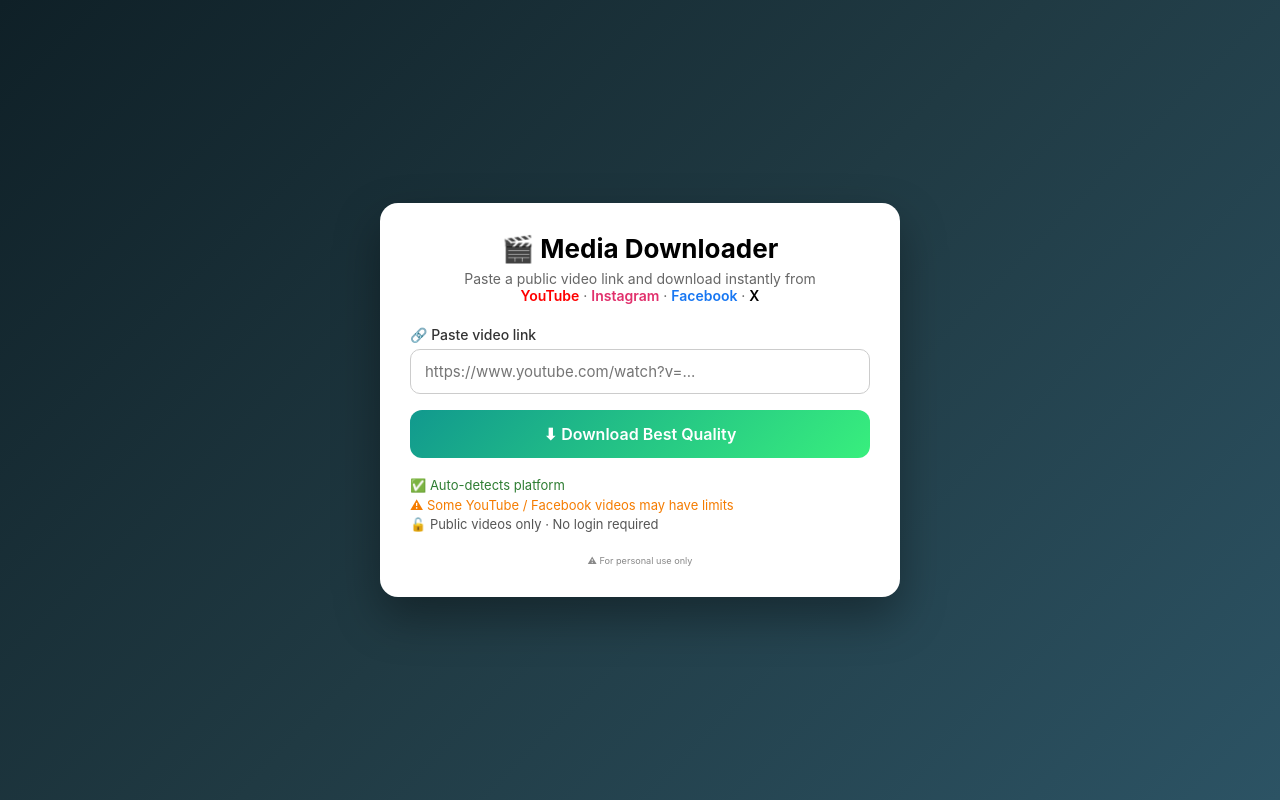
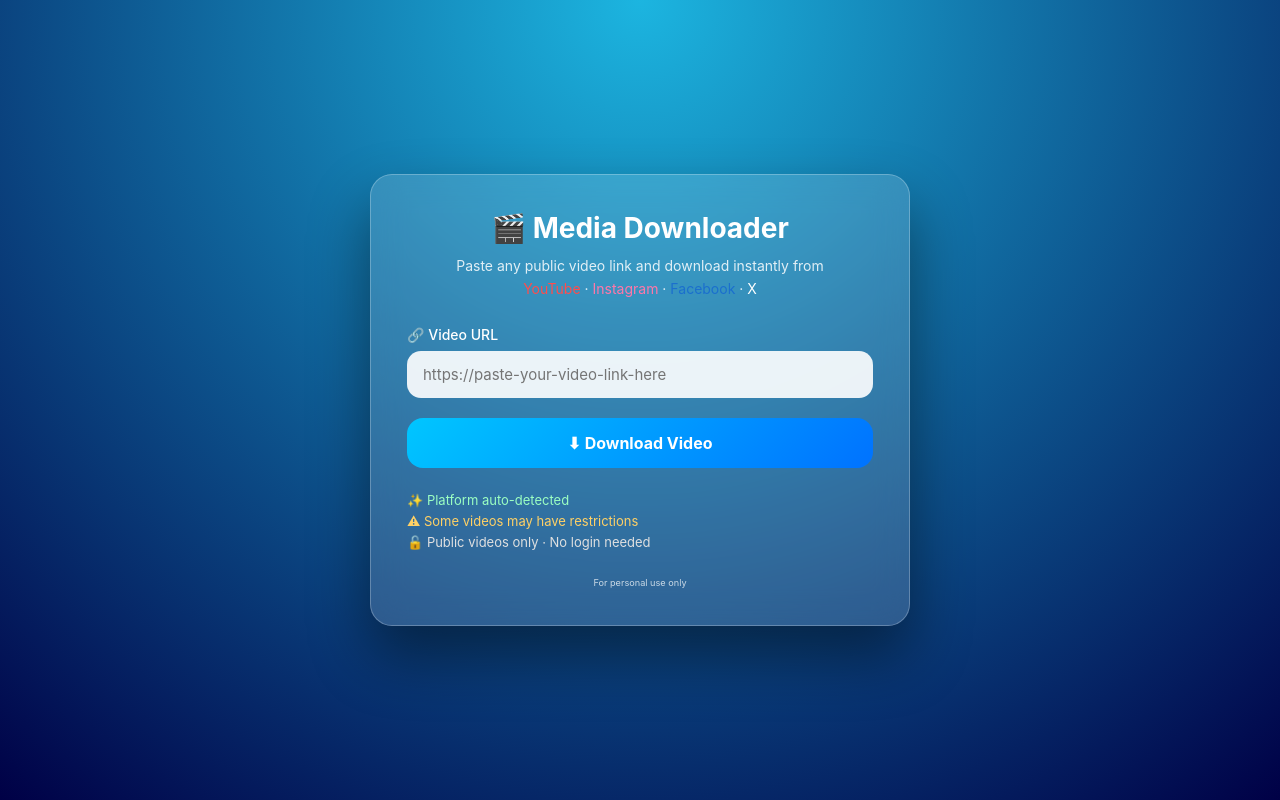
Before and after one commit to harinathreddy810/Media-downloader, a FastAPI app: page / in a window 1280 px wide. Run offline with FastAPI, Linux system fonts and the light colour scheme.

Commit message:
Final Upadate for Frontend

```diff
--- a/app.py
+++ b/app.py
@@ -4,8 +4,12 @@ import subprocess
 from fastapi import FastAPI, Request, Form
 from fastapi.responses import HTMLResponse, FileResponse
 from fastapi.templating import Jinja2Templates
+from fastapi.staticfiles import StaticFiles   # ✅ ADD
 
 app = FastAPI(title="Private Media Downloader")
+
+# ✅ ADD THIS
+app.mount("/static", StaticFiles(directory="static"), name="static")
 
 BASE_DIR = os.path.dirname(os.path.abspath(__file__))
 DOWNLOAD_DIR = os.path.join(BASE_DIR, "downloads")
--- a/static/style.css
+++ b/static/style.css
@@ -8,128 +8,143 @@
 /* Background */
 body {
     min-height: 100vh;
-    background: linear-gradient(135deg, #0f2027, #203a43, #2c5364);
+    background: radial-gradient(circle at top, #1cb5e0, #000046);
 }
 
-/* Center wrapper */
+/* Center */
 .page {
     min-height: 100vh;
     display: flex;
     justify-content: center;
     align-items: center;
-    padding: 16px;
+    padding: 18px;
 }
 
-/* Card */
+/* Glass card */
 .card {
-    background: #ffffff;
     width: 100%;
-    max-width: 420px;
-    padding: 26px;
-    border-radius: 18px;
-    box-shadow: 0 20px 45px rgba(0, 0, 0, 0.35);
-    animation: fadeIn 0.6s ease;
+    max-width: 430px;
+    padding: 30px 26px;
+    border-radius: 22px;
+    background: rgba(255, 255, 255, 0.15);
+    backdrop-filter: blur(16px);
+    -webkit-backdrop-filter: blur(16px);
+    border: 1px solid rgba(255, 255, 255, 0.25);
+    box-shadow: 0 30px 60px rgba(0, 0, 0, 0.45);
+    animation: slideUp 0.6s ease;
 }
 
-@keyframes fadeIn {
-    from { opacity: 0; transform: translateY(12px); }
-    to { opacity: 1; transform: translateY(0); }
+@keyframes slideUp {
+    from {
+        opacity: 0;
+        transform: translateY(20px);
+    }
+    to {
+        opacity: 1;
+        transform: translateY(0);
+    }
 }
 
-/* Header */
+/* Title */
 h1 {
     text-align: center;
-    font-size: 26px;
-    margin-bottom: 6px;
+    font-size: 28px;
+    font-weight: 700;
+    color: #fff;
+    margin-bottom: 10px;
 }
 
+/* Subtitle */
 .subtitle {
     text-align: center;
     font-size: 14px;
-    color: #666;
-    margin-bottom: 22px;
+    color: rgba(255, 255, 255, 0.85);
+    line-height: 1.6;
+    margin-bottom: 26px;
 }
 
-/* Platform colors */
-.yt { color: #ff0000; font-weight: 600; }
-.ig { color: #e1306c; font-weight: 600; }
-.fb { color: #1877f2; font-weight: 600; }
-.x  { color: #000; font-weight: 600; }
+/* Platform highlight */
+.yt { color: #ff4d4d; }
+.ig { color: #ff77a9; }
+.fb { color: #1b6fce; }
+.x  { color: #ffffff; }
 
-/* Form */
+/* Labels */
 label {
+    display: block;
     font-size: 14px;
     font-weight: 500;
-    color: #333;
-    margin-bottom: 6px;
-    display: block;
+    color: #fff;
+    margin-bottom: 8px;
 }
 
-input, select {
+/* Input */
+input {
     width: 100%;
-    padding: 12px 14px;
-    border-radius: 10px;
-    border: 1px solid #ccc;
+    padding: 14px 16px;
+    border-radius: 14px;
+    border: none;
     font-size: 15px;
-    margin-bottom: 16px;
-    transition: border 0.2s, box-shadow 0.2s;
+    outline: none;
+    margin-bottom: 20px;
+    background: rgba(255, 255, 255, 0.9);
+    transition: box-shadow 0.2s, transform 0.1s;
 }
 
-input:focus, select:focus {
-    outline: none;
-    border-color: #2c5364;
-    box-shadow: 0 0 0 2px rgba(44, 83, 100, 0.2);
+input:focus {
+    box-shadow: 0 0 0 3px rgba(28, 181, 224, 0.45);
+    transform: scale(1.01);
 }
 
 /* Button */
 button {
     width: 100%;
-    padding: 14px;
-    border-radius: 12px;
+    padding: 15px;
+    border-radius: 16px;
     border: none;
     font-size: 16px;
-    font-weight: 600;
+    font-weight: 700;
+    color: #fff;
     cursor: pointer;
-    background: linear-gradient(135deg, #11998e, #38ef7d);
-    color: #fff;
+    background: linear-gradient(135deg, #00c6ff, #0072ff);
     transition: transform 0.15s ease, box-shadow 0.15s ease;
 }
 
 button:hover {
     transform: translateY(-2px);
-    box-shadow: 0 12px 25px rgba(0, 0, 0, 0.25);
+    box-shadow: 0 16px 35px rgba(0, 0, 0, 0.4);
 }
 
-/* Info section */
+/* Info */
 .info {
-    margin-top: 18px;
+    margin-top: 22px;
     font-size: 13px;
-    line-height: 1.5;
+    line-height: 1.6;
 }
 
-.good { color: #2e7d32; }
-.warn { color: #f57c00; }
-.neutral { color: #555; }
+.good { color: #9cffc2; }
+.warn { color: #ffd166; }
+.neutral { color: #e0e0e0; }
 
 /* Footer */
 footer {
-    margin-top: 18px;
+    margin-top: 22px;
     text-align: center;
     font-size: 11px;
-    color: #888;
+    color: rgba(255, 255, 255, 0.75);
 }
 
 /* Tablet */
 @media (min-width: 768px) {
     .card {
         max-width: 480px;
-        padding: 30px;
+        padding: 36px;
     }
 }
 
 /* Laptop */
 @media (min-width: 1024px) {
     .card {
-        max-width: 520px;
+        max-width: 540px;
     }
 }
--- a/templates/index.html
+++ b/templates/index.html
@@ -12,8 +12,9 @@
     <div class="card">
 
         <h1>🎬 Media Downloader</h1>
+
         <p class="subtitle">
-            Paste a public video link and download instantly from<br>
+            Paste any public video link and download instantly from<br>
             <span class="yt">YouTube</span> ·
             <span class="ig">Instagram</span> ·
             <span class="fb">Facebook</span> ·
@@ -21,25 +22,25 @@
         </p>
 
         <form action="/download" method="post">
-            <label>🔗 Paste video link</label>
+            <label>🔗 Video URL</label>
             <input
                 type="url"
                 name="url"
-                placeholder="https://www.youtube.com/watch?v=..."
+                placeholder="https://paste-your-video-link-here"
                 required
             >
 
-            <button type="submit">⬇ Download Best Quality</button>
+            <button type="submit">⬇ Download Video</button>
         </form>
 
         <div class="info">
-            <p class="good">✅ Auto-detects platform</p>
-            <p class="warn">⚠ Some YouTube / Facebook videos may have limits</p>
-            <p class="neutral">🔓 Public videos only · No login required</p>
+            <p class="good">✨ Platform auto-detected</p>
+            <p class="warn">⚠ Some videos may have restrictions</p>
+            <p class="neutral">🔓 Public videos only · No login needed</p>
         </div>
 
         <footer>
-            <small>⚠ For personal use only</small>
+            <small>For personal use only</small>
         </footer>
 
     </div>
```
Also changed, not shown: 1 other file.
